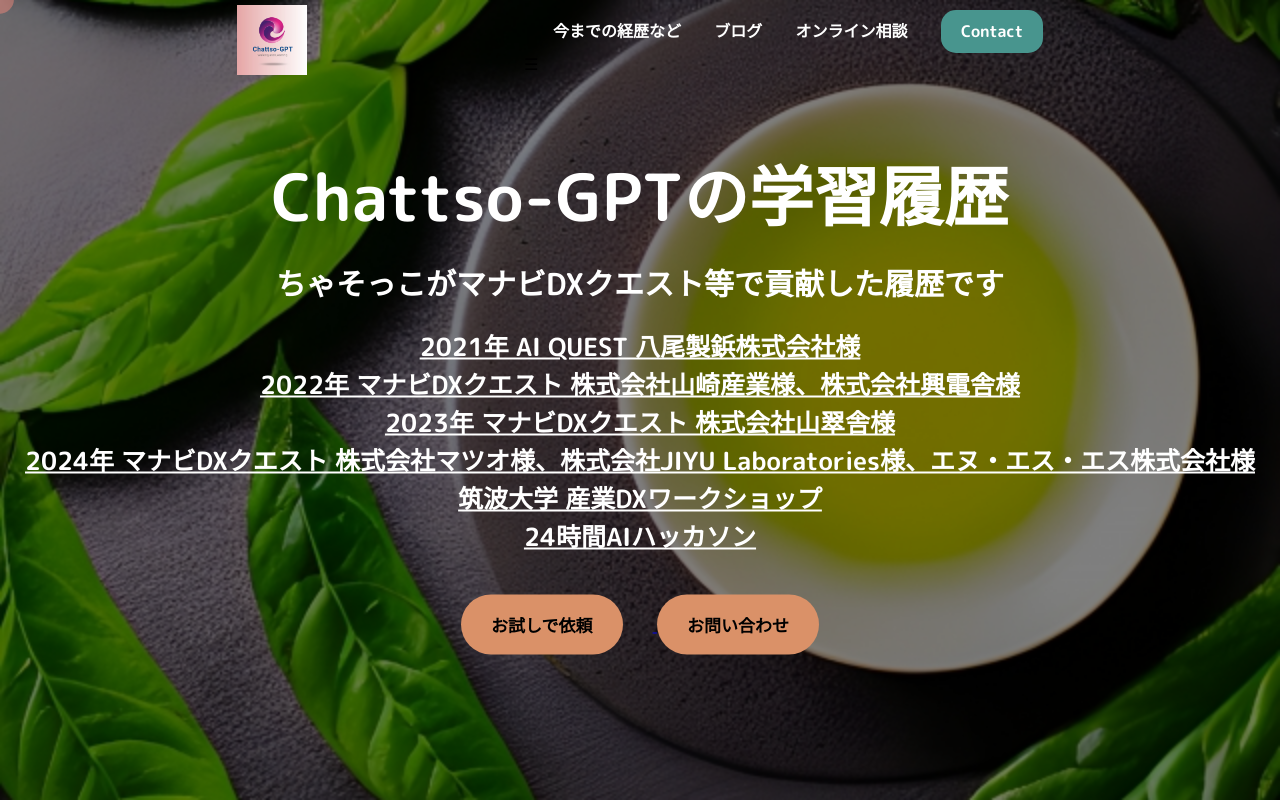
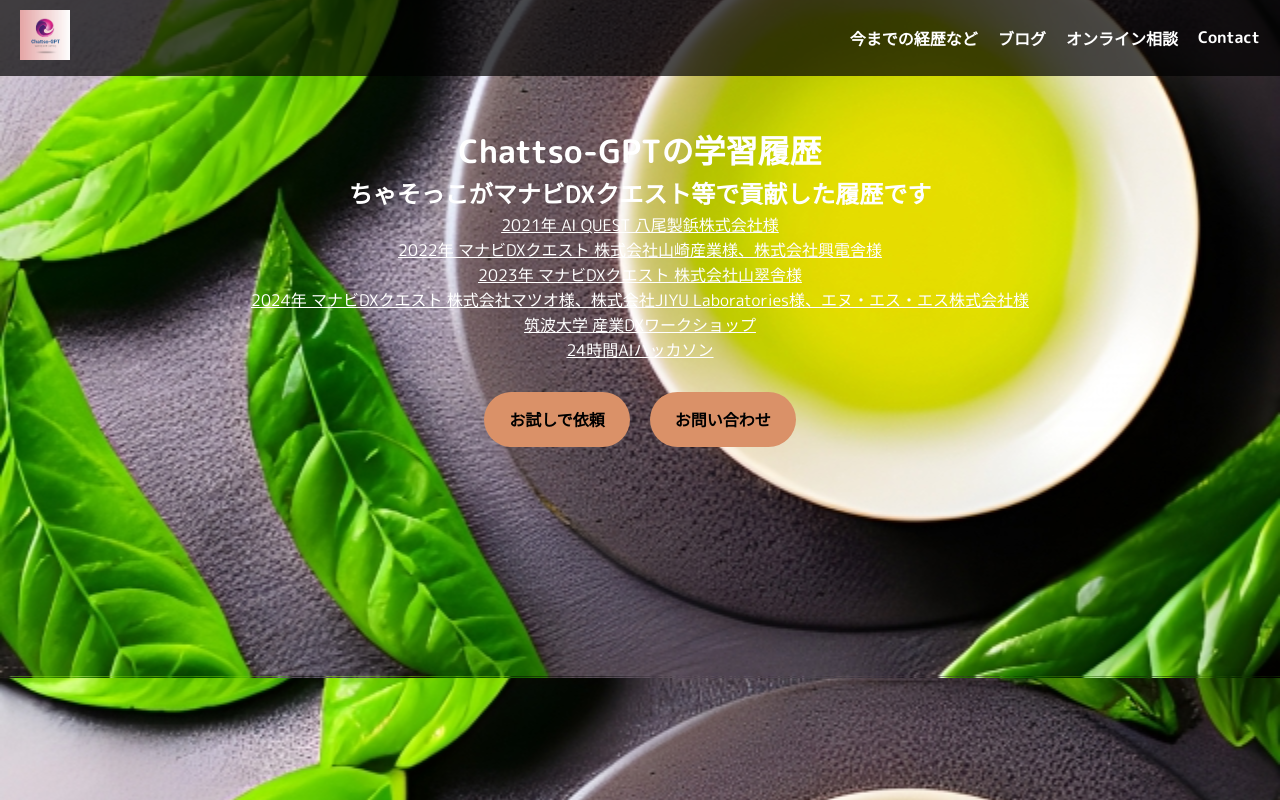
Before and after one commit to YasuhitoYanagisawa/chasottco.github.io, a plain HTML site: page index.html in a window 1280 px wide. Drawn offline with Linux system fonts and the light colour scheme.

Commit message:
Update style.css

```diff
--- a/style.css
+++ b/style.css
@@ -6,137 +6,119 @@
 }
 
 body {
-  height: 100vh;
   width: 100%;
   background-image: url("images/bg.jpg");
   background-size: cover;
   background-position: center;
-}
-
-body::after {
-  content: "";
-  position: absolute;
-  top: 0;
-  left: 0;
-  height: 100%;
-  width: 100%;
-  background: black;
-  opacity: 0.5;
-  z-index: -1;
+  color: white;
 }
 
 header {
   width: 100%;
   display: flex;
   align-items: center;
-  justify-content: space-evenly;
-  padding: 5px 20px;
+  justify-content: space-between;
+  padding: 10px 20px;
+  background: rgba(0, 0, 0, 0.7);
 }
 
 header .logo {
-  height: 70px;
-  width: 70px;
+  height: 50px;
 }
 
-header nav ul {
-  list-style: none;
+nav {
+  position: relative;
 }
 
-header nav ul li {
-  display: inline-block;
+.nav-links {
+  list-style: none;
+  display: flex;
 }
 
-header nav ul li a {
+.nav-links li {
+  margin-left: 20px;
+}
+
+.nav-links a {
   text-decoration: none;
-  color: black;
-  margin-left: 29px;
+  color: white;
   font-weight: 600;
-  color: white;
   transition: all 0.3s;
 }
 
-header nav ul li .contact {
-  display: block;
-  background: rgb(72, 149, 142);
-  border-radius: 15px;
-  padding: 10px 20px;
-}
-
-header nav ul li a:hover {
-  color: #767685;
+.menu-toggle {
+  display: none;
+  cursor: pointer;
+  font-size: 30px;
+  color: white;
 }
 
 main {
-  position: absolute;
-  top: 50%;
-  left: 50%;
-  transform: translate(-50%, -50%);
-  white-space: nowrap;
+  display: flex;
+  flex-direction: column;
+  align-items: center;
   text-align: center;
-  color: rgb(255, 255, 255);
-}
-
-main h1 {
-  margin-bottom: 15px;
-  font-size: 65px;
-}
-
-main h2 {
-  font-size: 30px;
-  font-weight: 600;
-}
-
-.sub {
-  margin-bottom: 20px; /* div.subの下側に20pxの余白を追加 */
-}
-
-.describe {
-  margin-top: 20px; /* div.describeの上側に20pxの余白を追加 */
+  padding: 50px 20px;
 }
 
 .describe a {
-  color: inherit; /* リンクの色を親要素の色に合わせる */
+  color: inherit;
 }
 
-
-main p {
-  font-size: 25px;
-  font-weight: 600;
-}
-
-main .button-area {
-  margin-top: 40px;
+.button-area {
+  display: flex;
+  gap: 20px;
+  margin-top: 30px;
 }
 
 .button-area button {
-  padding: 17px 30px;
+  padding: 15px 25px;
   background: #da9168;
   border: none;
   border-radius: 30px;
-  color: rgb(0, 0, 0);
   font-weight: 600;
-  font-size: 17px;
+  font-size: 16px;
   cursor: pointer;
   transition: all 0.3s;
 }
 
-.button-area .free {
-  margin-right: 30px;
+.button-area button:hover {
+  background: #b87950;
 }
 
-.button-area button:hover {
-  color: #767685;
+/* スマホ用の調整 */
+@media screen and (max-width: 768px) {
+  .menu-toggle {
+    display: block;
+  }
+
+  .nav-links {
+    display: none;
+    flex-direction: column;
+    position: absolute;
+    top: 60px;
+    right: 0;
+    background: rgba(0, 0, 0, 0.8);
+    width: 100%;
+  }
+
+  .nav-links li {
+    text-align: center;
+    margin: 10px 0;
+  }
+
+  .nav-links a {
+    display: block;
+    padding: 10px;
+  }
+
+  .button-area {
+    flex-direction: column;
+    width: 100%;
+  }
+
+  .button-area button {
+    width: 100%;
+    max-width: 300px;
+  }
 }
-
-/* cursor stalker */
-#cursor {
-  pointer-events: none;
-  width: 30px;
-  height: 30px;
-  background: rgba(240, 136, 122, 0.5);
-  border-radius: 50%;
-  position: fixed;
-  top: -16px;
-  left: -16px;
-  transition: 0.15s;
-}
```
